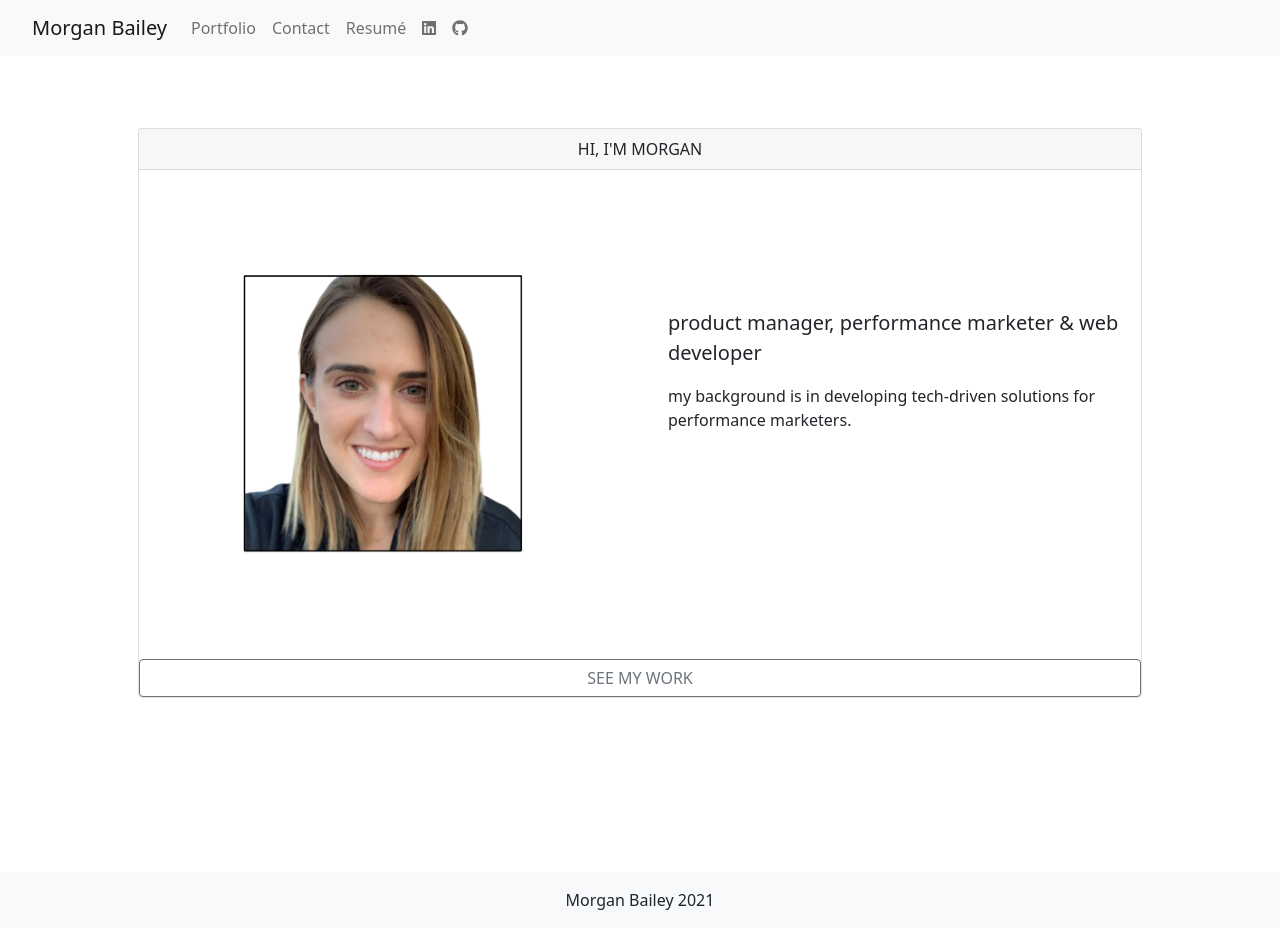
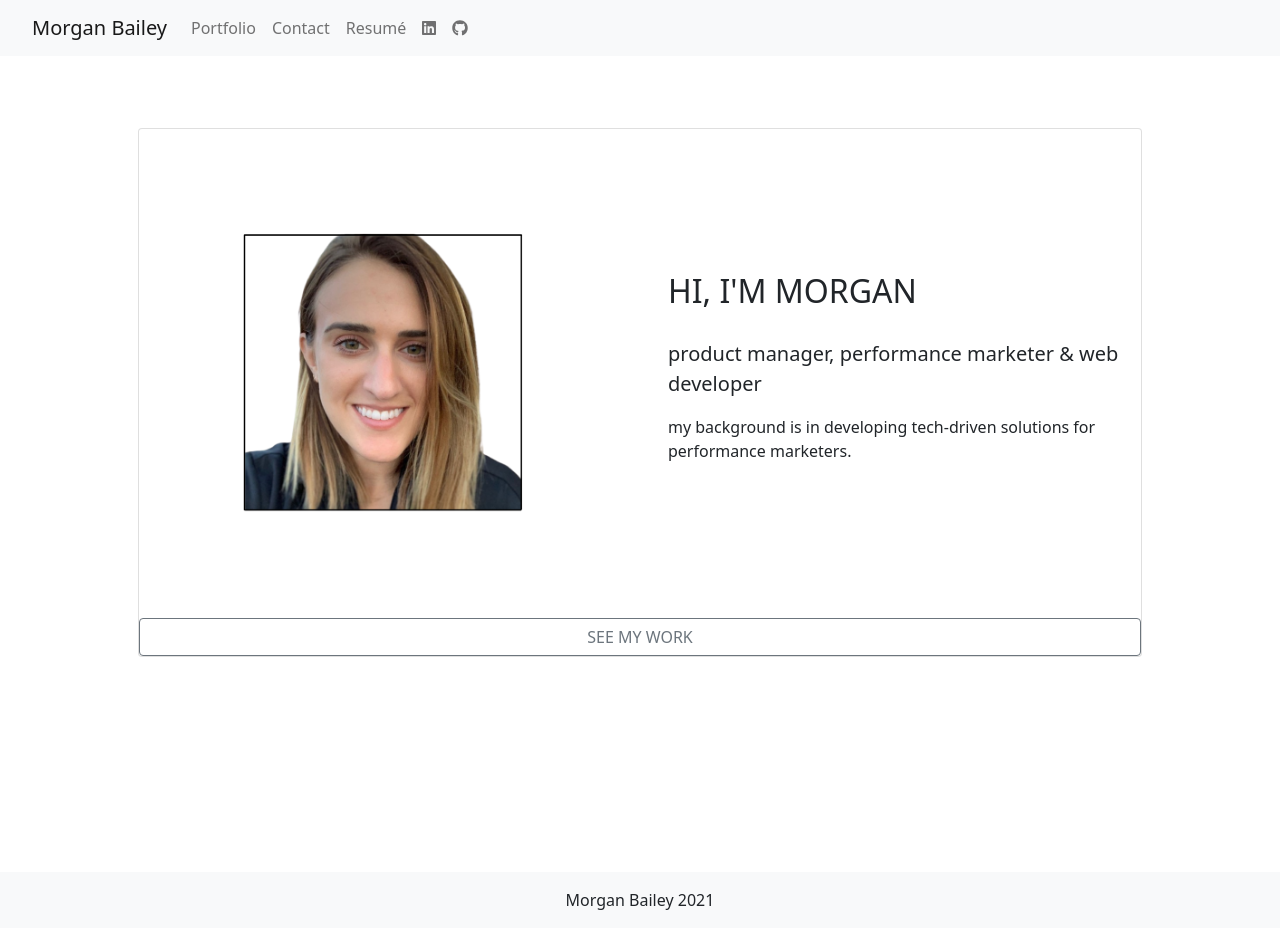
Before and after one commit to morgan-b/react-portfolio, a React (Create React App) app in the folder react-portfolio/: page / in a window 1280 px wide. Built offline with nearby package versions, Linux system fonts and the light colour scheme.

Commit message:
adding styling

```diff
--- a/react-portfolio/src/index.css
+++ b/react-portfolio/src/index.css
@@ -20,8 +20,10 @@
 
 }
 
-
-
+.heading{
+  margin-bottom: 5%;
+  font-size:xx-large;
+}
 
 
 .container{
--- a/react-portfolio/src/pages/Home.js
+++ b/react-portfolio/src/pages/Home.js
@@ -11,11 +11,6 @@ const Home = () => {
     <Container>
  <Card>
         <Row>
-          <Col size="md-12">
-            <div className="card-header text-center">
-              HI, I'M MORGAN
-            </div>
-          </Col>
 
           <Col size="md-6">
             <img className="card-img" src={bioImg} alt="bio" />
@@ -25,6 +20,9 @@ const Home = () => {
 
             <div className="card-body">
             <Row>
+            <div className="heading">
+              HI, I'M MORGAN
+            </div>
             <div className="blockquote">
                 product manager, performance marketer & web developer
 
```
